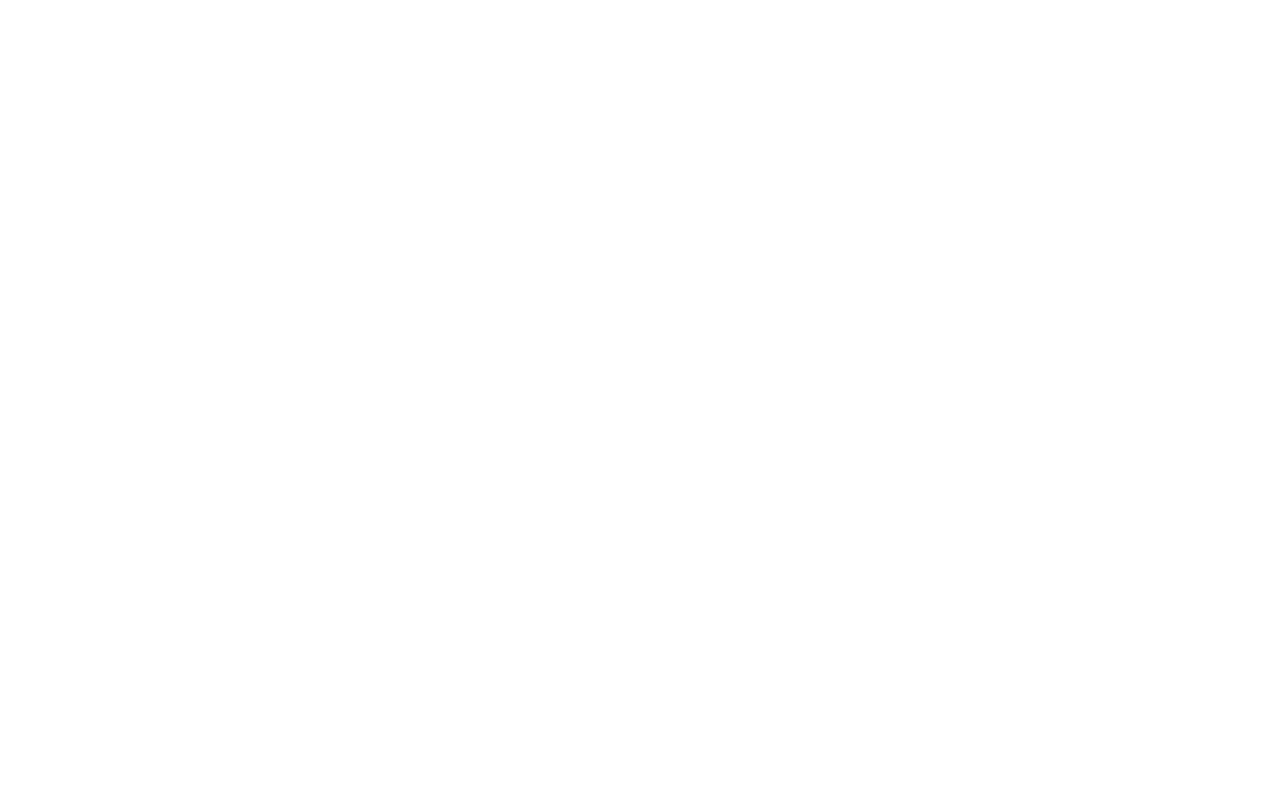
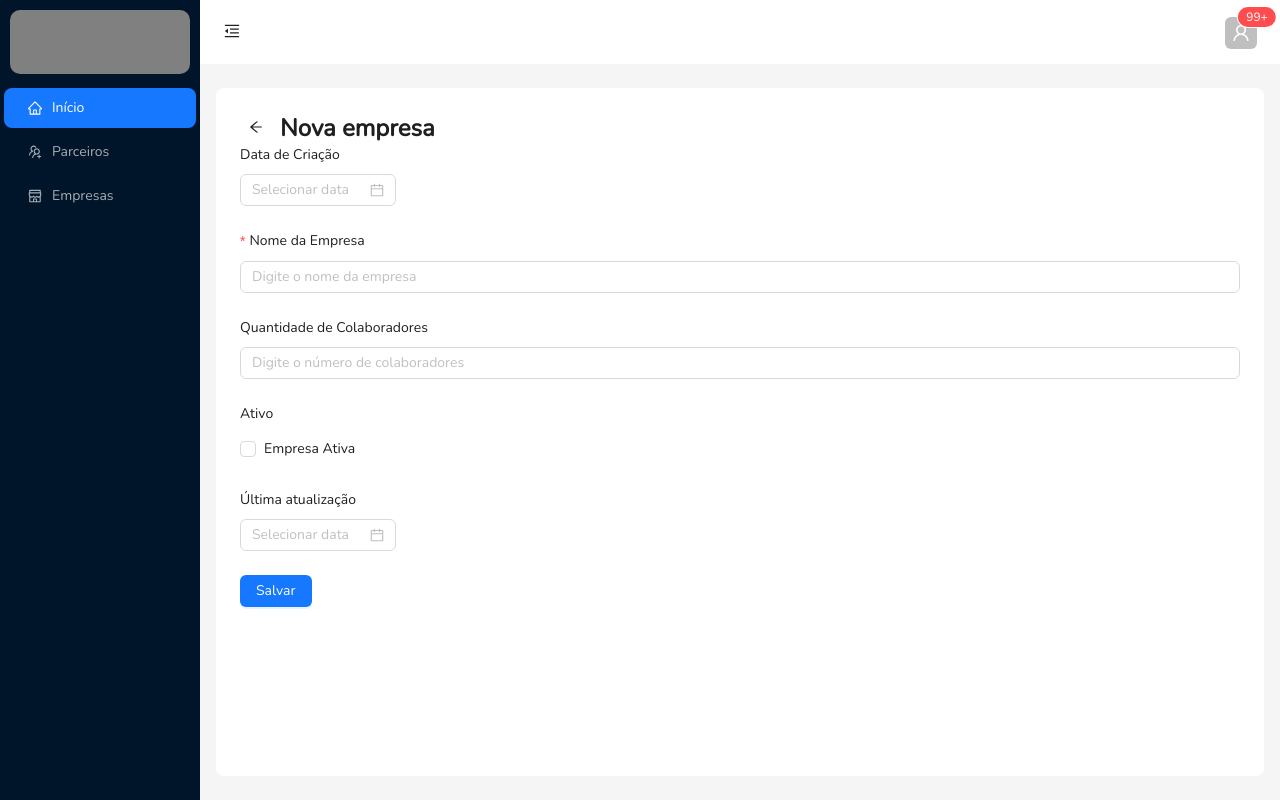
Before and after one commit to BrenoVital/bold-brasil, a React (Vite) app: page /empresas/criar in a window 1280 px wide. Before the commit this address had no page. Built offline with nearby package versions, Linux system fonts and the light colour scheme.

Commit message:
feat: Criando o  CRUD de empresas

```diff
--- a/src/data/types/company.ts
+++ b/src/data/types/company.ts
@@ -1,5 +1,5 @@
 export type TCompany = {
-  id?: number;
+  id?: string;
   companyName: string;
   collaboratorsCount: number;
   isActive: boolean;
--- a/src/data/types/partner.ts
+++ b/src/data/types/partner.ts
@@ -1,5 +1,5 @@
 export type TPartner = {
-  id?: number;
+  id?: string;
   createdAt: string;
   name: string;
   description: string;
--- /dev/null
+++ b/src/pages/ExternalCompany/EditCompany/index.tsx
@@ -0,0 +1,74 @@
+import { useForm } from "react-hook-form";
+import { useParams } from "react-router-dom";
+import { TCompany } from "../../../data/types/company";
+import { companyService } from "../../../data/services/company";
+import { useMutation, useQuery } from "@tanstack/react-query";
+import { openNotification } from "../../../shared/components/Notifications";
+import { useEffect } from "react";
+import { Button, Col, Spin } from "antd";
+import TitleHeader from "../../../shared/components/TitleHeader";
+import ModalConfirm from "../../../shared/components/PopConfirm";
+import FormCompany from "../components/FormCompany";
+
+export default function EditCompany() {
+  const { id } = useParams();
+  const form = useForm<TCompany>({});
+  const companyData = useQuery({
+    queryKey: ["company", id!],
+    queryFn: () => companyService.getById({ id: id! }),
+  });
+
+  const { mutate, isPending } = useMutation({
+    mutationFn: (data: TCompany) =>
+      companyService.update({ id: id!, company: data }),
+    onSuccess: () => {
+      openNotification("success", "Empresa atualizado com sucesso");
+      setTimeout(() => {
+        window.location.href = "/empresas";
+      }, 1000);
+    },
+    onError: () => {
+      openNotification("error", "Erro ao atualizar empresa");
+    },
+  });
+
+  useEffect(() => {
+    if (companyData.data)
+      form.reset({
+        ...companyData.data,
+      });
+  }, [form, companyData.data]);
+
+  const onSubmit = (data: TCompany) => {
+    mutate(data);
+  };
+
+  if (companyData.isLoading)
+    return (
+      <Spin size="large" style={{ display: "block", margin: "30vh auto" }} />
+    );
+
+  return (
+    <Col span={24}>
+      <TitleHeader title="Editar Empresa" buttonBack />
+      <FormCompany form={form} />
+      <ModalConfirm
+        title="Deseja realmente editar?"
+        description="Ao confirmar as alterações, a empresa será atualizada."
+        confirm={() => form.handleSubmit(onSubmit)()}
+        cancel={() => {
+          window.location.href = "/empresas";
+        }}
+        component={
+          <Button
+            type="primary"
+            style={{ marginRight: 10 }}
+            loading={isPending}
+          >
+            Salvar
+          </Button>
+        }
+      />
+    </Col>
+  );
+}
--- /dev/null
+++ b/src/pages/ExternalCompany/NewCompany/index.tsx
@@ -0,0 +1,55 @@
+import { TCompany } from "../../../data/types/company";
+import { zodResolver } from "@hookform/resolvers/zod";
+import { useForm } from "react-hook-form";
+import * as zod from "zod";
+import { companyService } from "../../../data/services/company";
+import { useMutation } from "@tanstack/react-query";
+import { openNotification } from "../../../shared/components/Notifications";
+import { Button, Col } from "antd";
+import TitleHeader from "../../../shared/components/TitleHeader";
+import FormCompany from "../components/FormCompany";
+
+const schemaCreateCompany = zod.object({
+  companyName: zod.string().min(3, "Nome deve ter no mínimo 3 caracteres"),
+  collaboratorsCount: zod
+    .number()
+    .min(1, "Número de colaboradores deve ser maior que 0"),
+  isActive: zod.boolean(),
+  lastSubmit: zod.string().optional(),
+  createdAt: zod.string().optional(),
+});
+
+export default function NewCompany() {
+  const form = useForm<TCompany>({
+    resolver: zodResolver(schemaCreateCompany),
+  });
+
+  const createCompany = useMutation({
+    mutationFn: (data: TCompany) => companyService.create({ company: data }),
+    onSuccess: () => {
+      openNotification("success", "Parceiro criado com sucesso");
+    },
+    onError: () => {
+      openNotification("error", "Erro ao criar parceiro");
+    },
+  });
+
+  const onSubmit = (data: TCompany) => {
+    console.log(data);
+    createCompany.mutate(data);
+  };
+
+  return (
+    <Col span={24}>
+      <TitleHeader
+        title="Nova empresa"
+        buttonBack
+        titleButon="Cadastrar Empresa"
+      />
+      <FormCompany form={form} />
+      <Button type="primary" onClick={form.handleSubmit(onSubmit)}>
+        Salvar
+      </Button>
+    </Col>
+  );
+}
--- /dev/null
+++ b/src/pages/ExternalCompany/components/FormCompany/index.tsx
@@ -0,0 +1,91 @@
+import { Controller, UseFormReturn } from "react-hook-form";
+import { TCompany } from "../../../../data/types/company";
+import { Checkbox, DatePicker, Form, Input } from "antd";
+import dayjs from "dayjs";
+
+interface ICompanyForm {
+  form: UseFormReturn<TCompany, any, undefined>;
+}
+
+export default function FormCompany({ form }: ICompanyForm) {
+  return (
+    <Form
+      layout="vertical"
+      onFinish={form.handleSubmit((data) => console.log(data))}
+    >
+      <Form.Item label="Data de Criação">
+        <Controller
+          name="createdAt"
+          control={form.control}
+          render={({ field }) => (
+            <DatePicker
+              value={field.value ? dayjs(field.value) : null}
+              format="DD/MM/YYYY"
+              onChange={(date) => field.onChange(date)}
+            />
+          )}
+        />
+      </Form.Item>
+      <Form.Item label="Nome da Empresa" required>
+        <Controller
+          name="companyName"
+          control={form.control}
+          rules={{ required: "Nome da empresa é obrigatório." }}
+          render={({ field, fieldState }) => (
+            <>
+              <Input
+                value={field.value}
+                onChange={field.onChange}
+                placeholder="Digite o nome da empresa"
+              />
+              {fieldState.error && (
+                <span style={{ color: "red" }}>{fieldState.error.message}</span>
+              )}
+            </>
+          )}
+        />
+      </Form.Item>
+      <Form.Item label="Quantidade de Colaboradores">
+        <Controller
+          name="collaboratorsCount"
+          control={form.control}
+          render={({ field }) => (
+            <Input
+              type="number"
+              value={field.value}
+              onChange={field.onChange}
+              placeholder="Digite o número de colaboradores"
+            />
+          )}
+        />
+      </Form.Item>
+      <Form.Item label="Ativo">
+        <Controller
+          name="isActive"
+          control={form.control}
+          render={({ field }) => (
+            <Checkbox
+              checked={field.value}
+              onChange={(e) => field.onChange(e.target.checked)}
+            >
+              Empresa Ativa
+            </Checkbox>
+          )}
+        />
+      </Form.Item>
+      <Form.Item label="Última atualização">
+        <Controller
+          name="lastSubmit"
+          control={form.control}
+          render={({ field }) => (
+            <DatePicker
+              value={field.value ? dayjs(field.value) : null}
+              format="DD/MM/YYYY"
+              onChange={(date) => field.onChange(date)}
+            />
+          )}
+        />
+      </Form.Item>
+    </Form>
+  );
+}
--- a/src/pages/ExternalCompany/index.tsx
+++ b/src/pages/ExternalCompany/index.tsx
@@ -1,7 +1,106 @@
+import { Button, Col, Dropdown } from "antd";
+import TitleHeader from "../../shared/components/TitleHeader";
+import CustomTable from "../../shared/components/Table";
+import { useNavigate } from "react-router-dom";
+import { useMutation, useQuery } from "@tanstack/react-query";
+import { companyService } from "../../data/services/company";
+import { openNotification } from "../../shared/components/Notifications";
+import { DeleteOutlined, EditOutlined, MoreOutlined } from "@ant-design/icons";
+import dayjs from "dayjs";
+
 export default function ExternalCompany() {
+  const navigate = useNavigate();
+  const { data } = useQuery({
+    queryKey: ["company"],
+    queryFn: () => companyService.getAll(),
+  });
+  const handleEdit = (id: string) => {
+    navigate(`editar/${id}`);
+  };
+  const company = useMutation({
+    mutationFn: (id: string) => companyService.remove(id),
+    onSuccess() {
+      openNotification("success", "Parceiro excluído com sucesso");
+    },
+    onError() {
+      openNotification("error", "Erro ao excluir parceiro");
+    },
+  });
+
+  const handleDelete = (id: string) => {
+    company.mutate(id);
+  };
+
+  const columns = [
+    {
+      id: "id",
+      title: "ID",
+      dataIndex: "id",
+    },
+    {
+      title: "Nome empresa",
+      dataIndex: "companyName",
+      key: "companyName",
+    },
+    {
+      title: "Ativa",
+      dataIndex: "isActive",
+      key: "isActive",
+    },
+    {
+      title: "Colaboradores",
+      dataIndex: "collaboratorsCount",
+      key: "collaboratorsCount",
+    },
+    {
+      title: "Último envio",
+      dataIndex: "lastSubmit",
+      key: "lastSubmit",
+    },
+    {
+      title: "Criado em",
+      dataIndex: "createdAt",
+      key: "createdAt",
+      render: (date: string) => dayjs(date).format("DD/MM/YYYY"),
+    },
+    {
+      title: "Ações",
+      key: "acoes",
+      render: (_: any, record: any) => (
+        <Dropdown
+          menu={{
+            items: [
+              {
+                key: "edit",
+                label: "Editar",
+                icon: <EditOutlined />,
+                onClick: () => handleEdit(record.id),
+              },
+              {
+                key: "delete",
+                label: "Excluir",
+                icon: <DeleteOutlined />,
+                onClick: () => handleDelete(record.id),
+              },
+            ],
+          }}
+          trigger={["click"]}
+        >
+          <Button icon={<MoreOutlined />} />
+        </Dropdown>
+      ),
+    },
+  ];
+
   return (
-    <div>
-      <h1>ExternalCompany</h1>
-    </div>
+    <Col span={24}>
+      <TitleHeader
+        title="Empresas cadastradas"
+        newButton
+        route="criar"
+        titleButon="Cadastrar Empresa"
+      />
+      <CustomTable columns={columns} data={data} />
+    </Col>
   );
 }
--- a/src/pages/Partner/NewPartner/index.tsx
+++ b/src/pages/Partner/NewPartner/index.tsx
@@ -39,7 +39,11 @@
 
   return (
     <Col span={24}>
-      <TitleHeader title="Novo Parceiro" buttonBack />
+      <TitleHeader
+        title="Novo Parceiro"
+        buttonBack
+        titleButon="Cadastrar Parceiro"
+      />
       <FormPartner form={form} />
       <Button type="primary" onClick={form.handleSubmit(onSubmit)}>
         Salvar
--- a/src/pages/Partner/index.tsx
+++ b/src/pages/Partner/index.tsx
@@ -119,7 +119,12 @@
 
   return (
     <Col span={24}>
-      <TitleHeader title="Parceiros cadastrados" newButton route="criar" />
+      <TitleHeader
+        title="Parceiros cadastrados"
+        newButton
+        route="criar"
+        titleButon="Cadastrar Parceiro"
+      />
       <CustomTable columns={columns} data={data} />
       <Modal
         title="Detalhes do Parceiro"
--- a/src/shared/components/TitleHeader/index.tsx
+++ b/src/shared/components/TitleHeader/index.tsx
@@ -7,12 +7,14 @@
   title: string;
   newButton?: boolean;
   route?: string;
+  titleButon?: string;
 }
 export default function TitleHeader({
   buttonBack,
   title,
   newButton,
   route,
+  titleButon,
 }: ITitleHeaderProps) {
   const navigate = useNavigate();
 
@@ -36,7 +38,7 @@
       </Space>
       {newButton && (
         <Button type="default" onClick={() => navigate(route || "/")}>
-          Cadastrar parceiro
+          {titleButon}
         </Button>
       )}
     </Row>
```
Also changed, not shown: src/data/services/company/getAll.ts (+2 -13 lines), src/routes/MainRoutes.tsx (+13 -1 lines), 1 other file (tests, documents, lock files or other folders).
